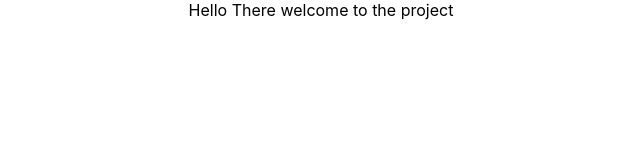
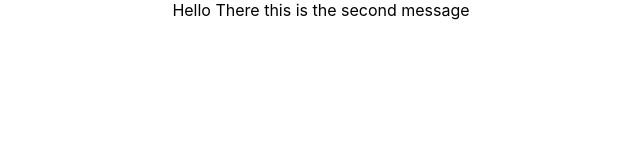
Before and after one commit to MessageBottle/crew, a React (Create React App) app: page / in a window 1280 px wide. Shown: the top 160 px of the page, without its empty margins (319-959 px from the left). Built offline with nearby package versions, Linux system fonts and the light colour scheme.

Commit message:
Change welcome message

```diff
--- a/src/App.js
+++ b/src/App.js
@@ -3,7 +3,7 @@ import './App.css';
 function App() {
   return (
     <div className="App">
-      Hello There welcome to the project
+      Hello There this is the second message
     </div>
   );
 }
```
